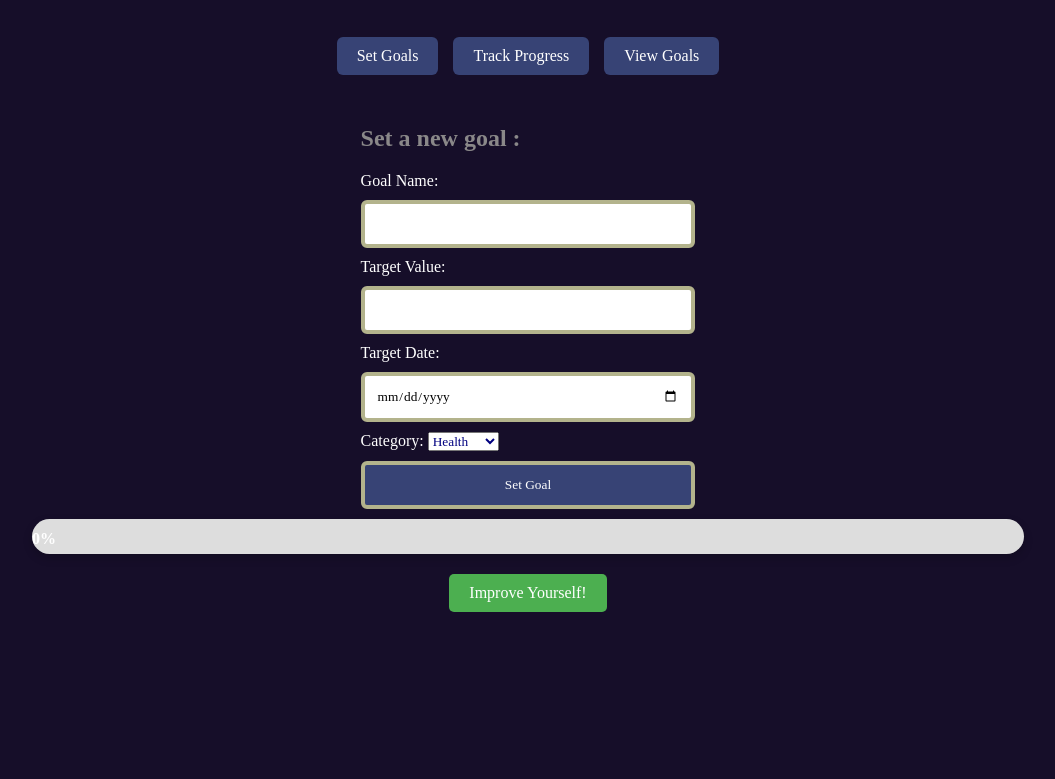
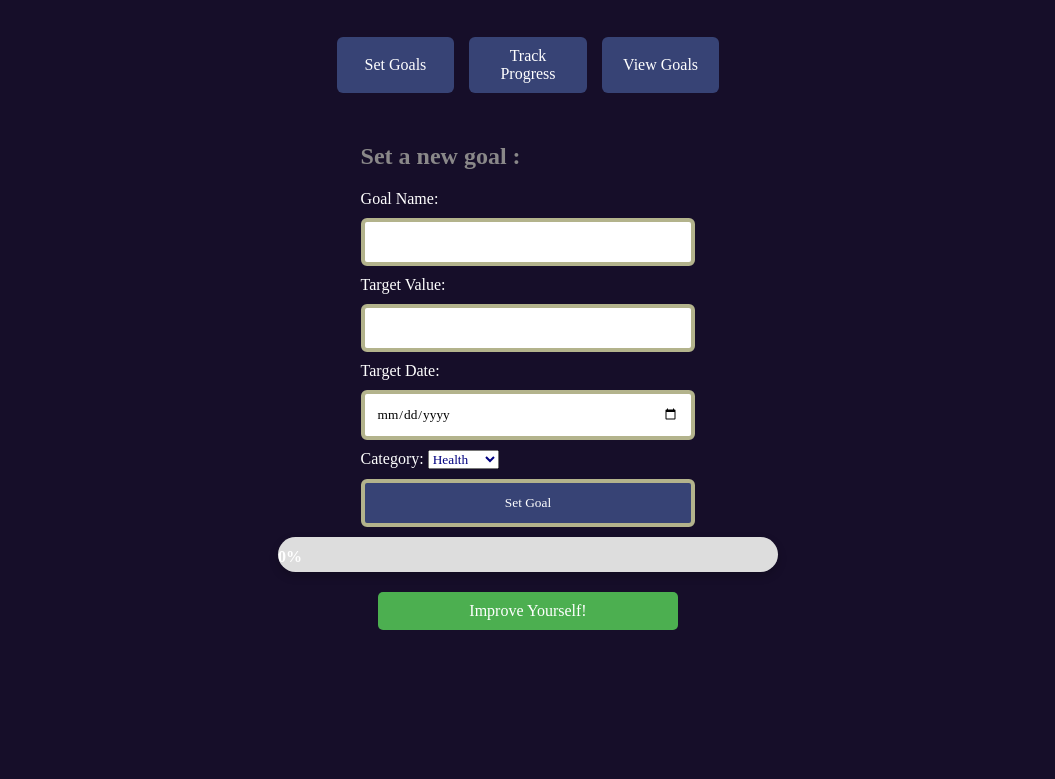
Before and after one commit to advithisherugar/self-tracker-miniproject, a plain HTML site: page index.html in a window 1280 px wide. Shown: the part 21-800 px from the top of the page, without its empty margins (112-1167 px from the left). Drawn offline with nearby package versions, Linux system fonts and the light colour scheme; a web font is replaced by a local one.

Commit message:
Update style.css

```diff
--- a/style.css
+++ b/style.css
@@ -259,3 +259,13 @@ button {
 button:hover {
     background-color: #45a049;
 }
+.progress-container {
+    width: 90%; /* Adjust width for all screens */
+    max-width: 500px; /* Prevent it from becoming too wide on big screens */
+}
+
+button {
+    width: 80%;
+    max-width: 300px;
+    font-size: 16px;
+}
```
